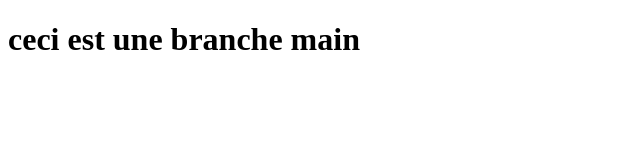
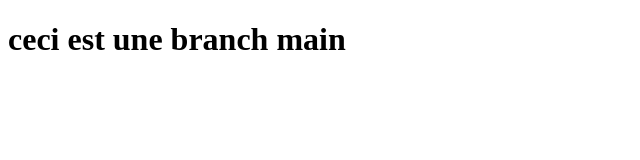
Before and after one commit to Zakariajuro/exo_final_git_prenom, a plain HTML site: page index.html in a window 1280 px wide. Shown: the full height of the page, 0-640 px from the left. Drawn offline with Linux system fonts and the light colour scheme.

Commit message:
changement de de contenu du h1 par'ceci est une branch main'

```diff
--- a/index.html
+++ b/index.html
@@ -6,6 +6,6 @@
     <title>Document</title>
 </head>
 <body>
-    <h1>ceci est une branche main</h1>
+    <h1>ceci est une branch main</h1>
 </body>
 </html>
```
